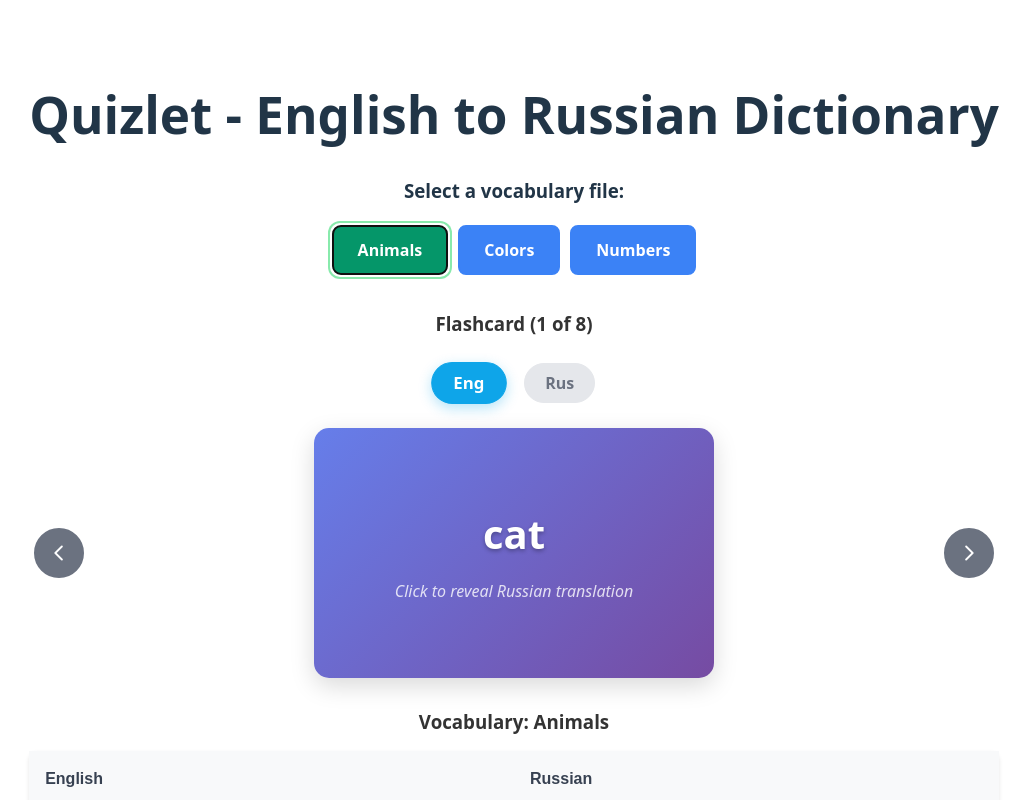
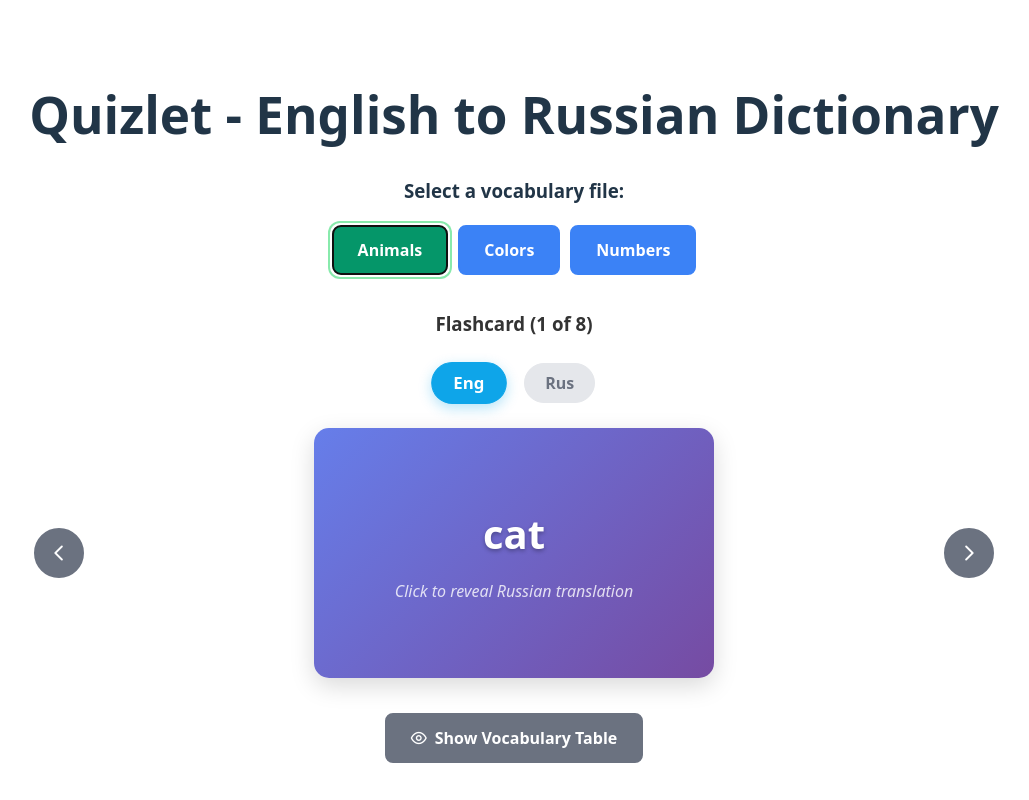
Before and after one commit to amyard/quizlet, a React (Vite) app: page / in a window 1280 px wide. Both pictures are taken after a click on the button "Animals". Shown: the top 800 px of the page, without its empty margins (126-1155 px from the left). Built offline with nearby package versions, Linux system fonts and the light colour scheme; a web font is replaced by a local one.

Commit message:
some ui changes

```diff
--- a/src/App.css
+++ b/src/App.css
@@ -130,11 +130,11 @@
 }
 
 .flashcard-inner {
-  position: relative;
-  width: 100%;
-  height: 100%;
-  transition: transform 0.6s;
-  transform-style: preserve-3d;
+    position: relative;
+    width: 100%;
+    height: 100%;
+    transition: transform 0.6s;
+    transform-style: preserve-3d;
 }
 
 .flashcard.flipped .flashcard-inner {
@@ -272,3 +272,27 @@
     gap: 15px;
   }
 }
+
+/* Table Toggle Styles */
+.table-toggle-container {
+  display: flex;
+  justify-content: center;
+  margin: 30px 0 20px 0;
+}
+
+.table-toggle-button {
+  padding: 12px 24px !important;
+  font-weight: 600 !important;
+  border-radius: 8px !important;
+  transition: all 0.3s ease !important;
+  background-color: #6b7280 !important;
+  border: 2px solid #6b7280 !important;
+  color: white !important;
+}
+
+.table-toggle-button:hover {
+  background-color: #4b5563 !important;
+  border-color: #4b5563 !important;
+  transform: translateY(-2px) !important;
+  box-shadow: 0 4px 12px rgba(107, 114, 128, 0.3) !important;
+}
--- a/src/App.tsx
+++ b/src/App.tsx
@@ -19,6 +19,7 @@
   const [currentCardIndex, setCurrentCardIndex] = useState<number>(0)
   const [isFlipped, setIsFlipped] = useState<boolean>(false)
   const [primaryLanguage, setPrimaryLanguage] = useState<'english' | 'russian'>('english')
+  const [showTable, setShowTable] = useState<boolean>(false)
 
   // Get list of JSON files in the data folder
   const getAvailableFiles = async () => {
@@ -59,15 +60,23 @@
 
   const nextCard = () => {
     if (selectedData.length > 0) {
+      // Reset flip state first to prevent flickering
+      setIsFlipped(false)
+      // Use setTimeout to ensure state update is processed
+      setTimeout(() => {
         setCurrentCardIndex((prev) => (prev + 1) % selectedData.length)
-      setIsFlipped(false)
+      }, 0)
     }
   }
 
   const prevCard = () => {
     if (selectedData.length > 0) {
+      // Reset flip state first to prevent flickering
+      setIsFlipped(false)
+      // Use setTimeout to ensure state update is processed
+      setTimeout(() => {
         setCurrentCardIndex((prev) => (prev - 1 + selectedData.length) % selectedData.length)
-      setIsFlipped(false)
+      }, 0)
     }
   }
 
@@ -79,6 +88,10 @@
   const switchToRussian = () => {
     setPrimaryLanguage('russian')
     setIsFlipped(false)
+  }
+
+  const toggleTable = () => {
+    setShowTable(!showTable)
   }
 
   // Get the primary text (shown first) and secondary text (shown when flipped)
@@ -185,6 +198,19 @@
             </div>
           </div>
 
+          {/* Table Toggle Button */}
+          <div className="table-toggle-container">
+            <Button
+              label={showTable ? 'Hide Vocabulary Table' : 'Show Vocabulary Table'}
+              icon={showTable ? 'pi pi-eye-slash' : 'pi pi-eye'}
+              onClick={toggleTable}
+              className="table-toggle-button"
+              severity="secondary"
+            />
+          </div>
+
+          {/* Data Table - Only shown when showTable is true */}
+          {showTable && (
             <div className="data-table">
               <h3>Vocabulary: {selectedFileName.charAt(0).toUpperCase() + selectedFileName.slice(1)}</h3>
               <DataTable value={selectedData} tableStyle={{ minWidth: '50rem' }}>
@@ -192,6 +218,7 @@
                 <Column field="russian" header="Russian" style={{ width: '50%' }}></Column>
               </DataTable>
             </div>
+          )}
         </>
       )}
     </div>
```
Lines whose indentation alone changed are shown as unchanged.
